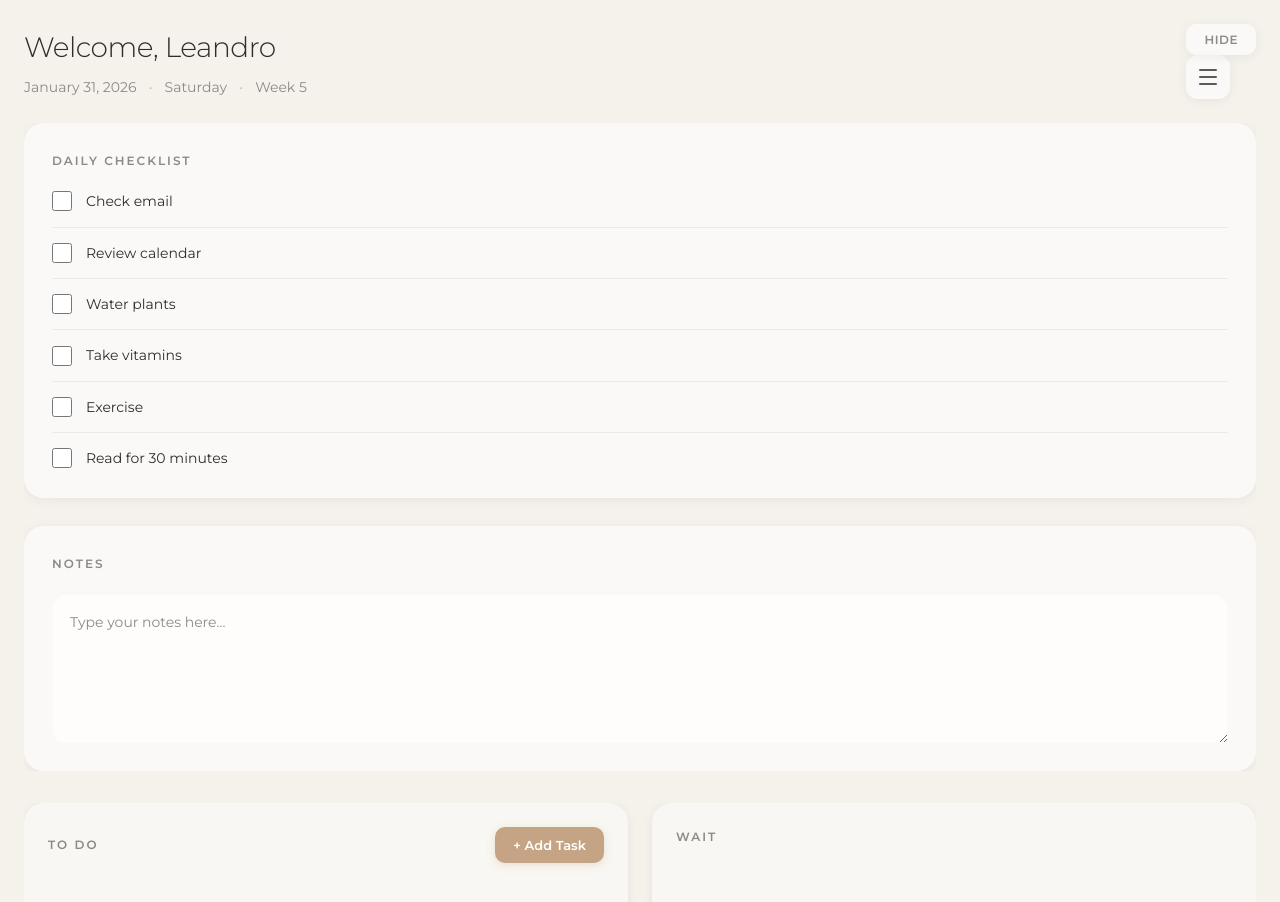
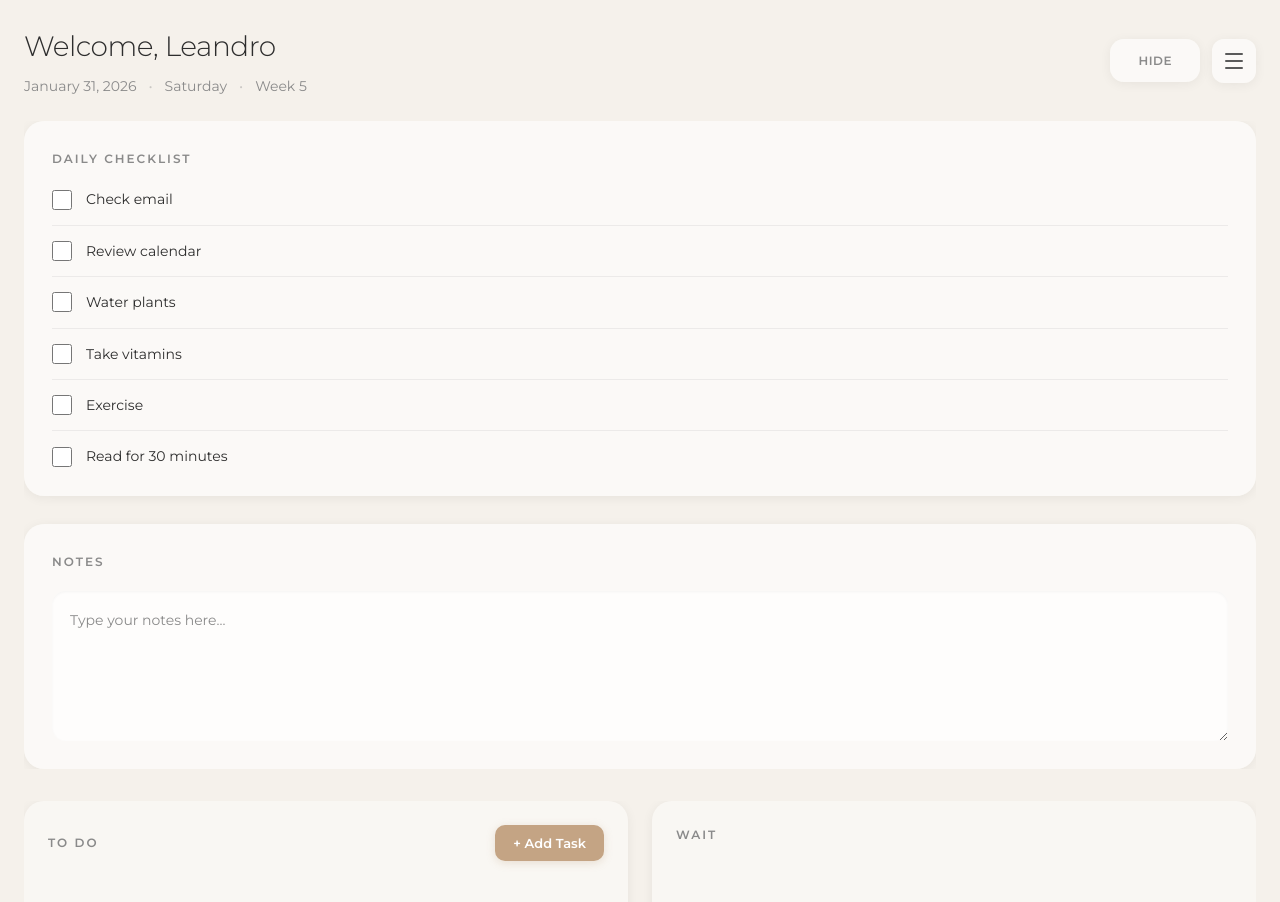
Before and after one commit to leandrorsampaio/MyDesktop, a website: page public/index.html in a window 1280 px wide. Shown: the top 902 px of the page. Drawn offline with Linux system fonts and the light colour scheme; no server answers.

Commit message:
fixing hide

```diff
--- a/public/index.html
+++ b/public/index.html
@@ -24,7 +24,9 @@
             </div>
         </div>
         <div class="header-actions">
-            <button id="privacy-toggle-btn" class="btn-privacy-toggle">Hide</button>
+            <div class="header-toolbar">
+                <button id="privacy-toggle-btn" class="btn-privacy-toggle">Hide</button>
+            </div>
             <button id="menu-btn" class="btn-menu" aria-label="Menu">
                 <span></span>
                 <span></span>
--- a/public/styles.css
+++ b/public/styles.css
@@ -161,6 +161,20 @@ body {
 /* Header Actions & Hamburger Menu */
 .header-actions {
     position: relative;
+    display: flex;
+    align-items: center;
+    gap: 12px;
+}
+
+/* Header Toolbar - card container for action buttons */
+.header-toolbar {
+    display: flex;
+    align-items: center;
+    gap: 8px;
+    padding: 6px 10px;
+    background: rgba(255, 255, 255, 0.6);
+    border-radius: 14px;
+    box-shadow: var(--shadow-soft);
 }
 
 .btn-menu {
@@ -278,7 +292,7 @@ body {
     padding: 8px 18px;
     border: none;
     border-radius: 10px;
-    background: rgba(255, 255, 255, 0.6);
+    background: transparent;
     color: var(--text-muted);
     font-size: 12px;
     font-weight: 600;
@@ -287,11 +301,11 @@ body {
     transition: all 0.3s ease;
     letter-spacing: 0.5px;
     text-transform: uppercase;
-    box-shadow: var(--shadow-soft);
+    white-space: nowrap;
 }
 
 .btn-privacy-toggle:hover {
-    background: rgba(255, 255, 255, 0.9);
+    background: rgba(0, 0, 0, 0.05);
     color: var(--text-secondary);
 }
 
```
Also changed, not shown: projectSpecification.md (+15 -4 lines).
